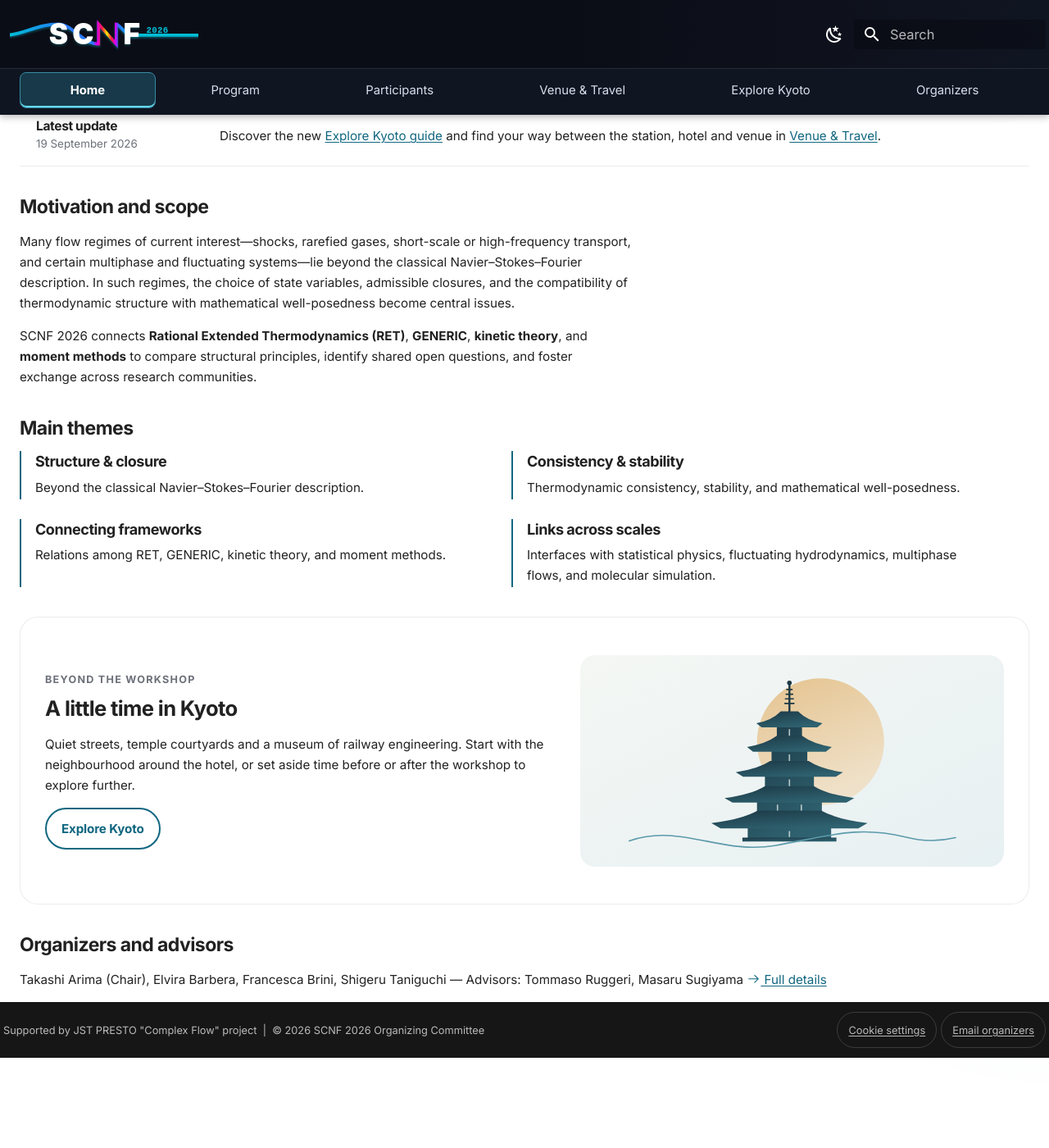
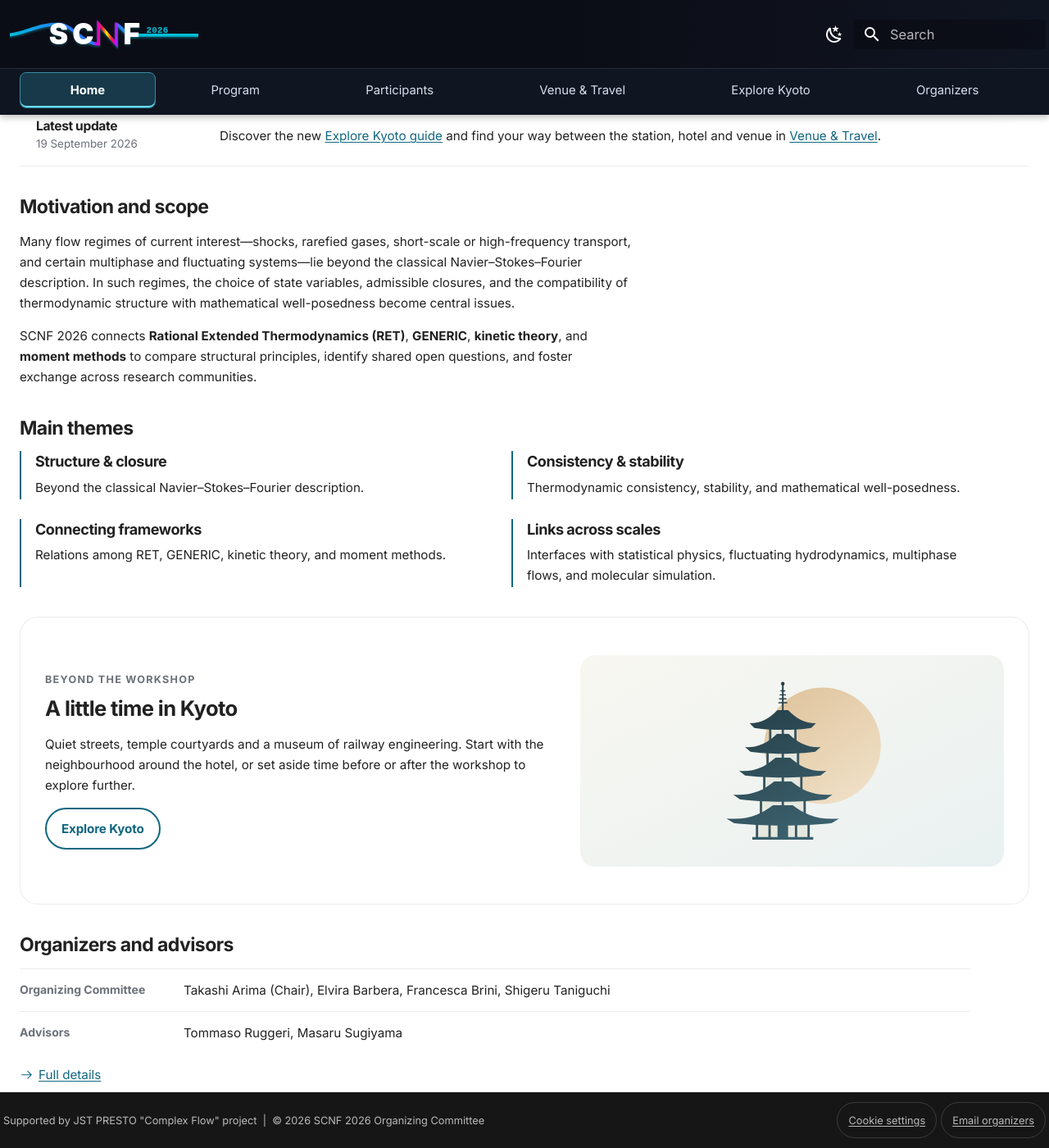
Before and after one commit to SCNF2026/scnf2026.github.io, an MkDocs documentation site: the page built from docs/index.md, in a window 1280 px wide and 1400 px high, scrolled down 484 px. Shown: the whole window at 82% size. Built offline with MkDocs 1.6.1 and Material for MkDocs 9.7.7, drawn with Linux system fonts in a browser that asks for light colours; before the commit the page ends 1774 px from its top, so only the background shows below that.

Commit message:
whole update 3

```diff
--- a/docs/index.md
+++ b/docs/index.md
@@ -8,7 +8,7 @@ hide:
 
 <p class="hero-kicker">International workshop · Kyoto, Japan · 2026</p>
 
-<h1 class="hero-title">
+<h1 class="hero-title no-permalink">
   <span class="hero-word">
     <span class="hero-initial hero-s">S</span>tructure and
   </span>
@@ -63,26 +63,26 @@ SCNF 2026 connects **Rational Extended Thermodynamics (RET)**, **GENERIC**,
 **kinetic theory**, and **moment methods** to compare structural principles,
 identify shared open questions, and foster exchange across research communities.
 
-## Main themes
+## Main themes { .no-permalink }
 
 <div class="scnf-theme-grid" markdown>
 <section markdown>
-### Structure & closure
+### Structure & closure { .no-permalink }
 
 Beyond the classical Navier–Stokes–Fourier description.
 </section>
 <section markdown>
-### Consistency & stability
+### Consistency & stability { .no-permalink }
 
 Thermodynamic consistency, stability, and mathematical well-posedness.
 </section>
 <section markdown>
-### Connecting frameworks
+### Connecting frameworks { .no-permalink }
 
 Relations among RET, GENERIC, kinetic theory, and moment methods.
 </section>
 <section markdown>
-### Links across scales
+### Links across scales { .no-permalink }
 
 Interfaces with statistical physics, fluctuating hydrodynamics, multiphase flows, and molecular simulation.
 </section>
@@ -92,21 +92,30 @@ Interfaces with statistical physics, fluctuating hydrodynamics, multiphase flows
 <div class="kyoto-feature__copy" markdown>
 <p class="scnf-eyebrow">Beyond the workshop</p>
 
-## A little time in Kyoto { #discover-kyoto }
+## A little time in Kyoto { #discover-kyoto .no-permalink }
 
 Quiet streets, temple courtyards and a museum of railway engineering. Start with the neighbourhood around the hotel, or set aside time before or after the workshop to explore further.
 
 [Explore Kyoto](explore-kyoto.md){ .md-button }
 </div>
-<img class="kyoto-feature__art" src="assets/kyoto-lines.svg?v=20260919-v04" alt="" width="640" height="320" loading="lazy">
+<img class="kyoto-feature__art" src="assets/kyoto-lines.svg?v=20260919-v07" alt="" width="640" height="320" loading="lazy">
 </section>
 
-## Organizers and advisors
+## Organizers and advisors { .no-permalink }
 
-<div class="grid cards landing people-cards" markdown>
+<div class="scnf-committee-summary" markdown>
 
-Takashi Arima (Chair), Elvira Barbera, Francesca Brini, Shigeru Taniguchi
-— Advisors: Tommaso Ruggeri, Masaru Sugiyama
-[:octicons-arrow-right-24: Full details](organizers.md)
+<dl>
+  <div>
+    <dt>Organizing Committee</dt>
+    <dd><span>Takashi Arima (Chair)</span>, <span>Elvira Barbera</span>, <span>Francesca Brini</span>, <span>Shigeru Taniguchi</span></dd>
+  </div>
+  <div>
+    <dt>Advisors</dt>
+    <dd><span>Tommaso Ruggeri</span>, <span>Masaru Sugiyama</span></dd>
+  </div>
+</dl>
+
+[:octicons-arrow-right-24: Full details](organizers.md){ .scnf-committee-summary__link }
 
 </div>
--- a/docs/stylesheets/extra.css
+++ b/docs/stylesheets/extra.css
@@ -149,16 +149,41 @@ body {
 
 @media screen and (max-width: 43.75em) {
   :root {
-    --scnf-anchor-offset: 10rem;
+    --scnf-anchor-offset: 9rem;
+  }
+
+  .md-header__inner {
+    min-height: 2.4rem;
+  }
+
+  .md-header__button {
+    margin-block: 0.1rem;
+  }
+
+  .md-header .md-header__button.md-logo {
+    display: flex;
+    align-items: center;
+    min-height: 2.2rem;
+    margin-block: 0.1rem;
+    padding-block: 0.1rem;
+  }
+
+  .md-header .md-header__button.md-logo img {
+    width: min(7rem, 38vw);
+  }
+
+  .scnf-page-nav {
+    padding-block: 0.1rem 0.2rem;
   }
 
   .scnf-page-nav__list {
     grid-template-columns: repeat(3, minmax(0, 1fr));
-    gap: 0.15rem 0.3rem;
+    gap: 0.1rem 0.3rem;
     padding: 0 0.6rem;
   }
 
   .scnf-page-nav__link {
+    padding-block: 0.25rem;
     font-size: 0.7rem;
   }
 }
@@ -477,6 +502,53 @@ body {
   margin: 1.3rem 0 0.45rem;
 }
 
+/* Home headings retain their IDs without a visible or space-taking ¶ link. */
+.md-typeset .no-permalink > .headerlink {
+  display: none;
+}
+
+.scnf-committee-summary {
+  max-width: 58rem;
+}
+
+.md-typeset .scnf-committee-summary dl {
+  margin: 0;
+}
+
+.scnf-committee-summary dl > div {
+  display: grid;
+  grid-template-columns: 9rem minmax(0, 1fr);
+  gap: 0.25rem 1rem;
+  padding-block: 0.65rem;
+  border-top: 1px solid var(--scnf-border);
+}
+
+.md-typeset .scnf-committee-summary dt {
+  margin: 0;
+  color: var(--scnf-muted);
+  font-size: 0.7rem;
+  font-weight: 650;
+}
+
+.md-typeset .scnf-committee-summary dd {
+  margin: 0;
+}
+
+.scnf-committee-summary dd > span {
+  white-space: nowrap;
+}
+
+.md-typeset .scnf-committee-summary > p {
+  margin: 0.15rem 0 0;
+}
+
+.scnf-committee-summary__link {
+  display: inline-flex;
+  align-items: center;
+  gap: 0.3rem;
+  min-height: 2.2rem;
+}
+
 .md-typeset p,
 .md-typeset li {
   font-size: 0.76rem;
@@ -1084,6 +1156,10 @@ body {
 }
 
 @media screen and (max-width: 600px) {
+  .scnf-committee-summary dl > div {
+    grid-template-columns: 1fr;
+  }
+
   .md-header__button.md-logo img {
     width: min(8.4rem, 38vw);
   }
--- a/mkdocs.yml
+++ b/mkdocs.yml
@@ -84,7 +84,7 @@ markdown_extensions:
       emoji_generator: !!python/name:material.extensions.emoji.to_svg
 
 extra_css:
-  - "stylesheets/extra.css?v=20260919-v05"
+  - "stylesheets/extra.css?v=20260919-v08"
 
 nav:
   - Home: index.md
```
Also changed, not shown: other parts of docs/index.md (+2 -2 lines), docs/assets/kyoto-lines.svg.
